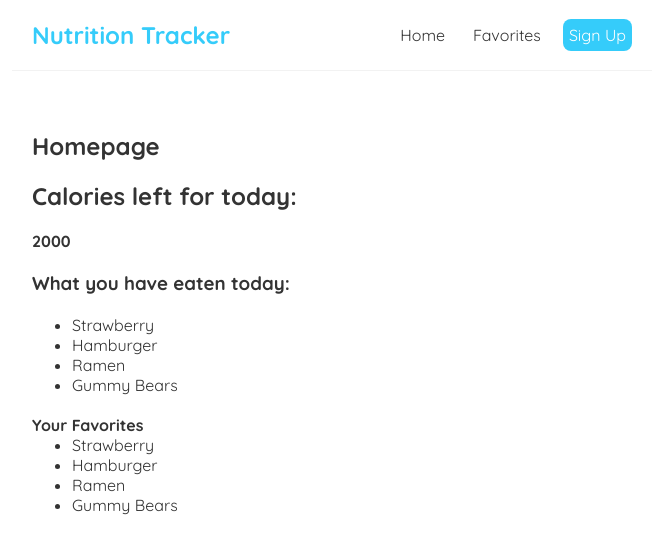
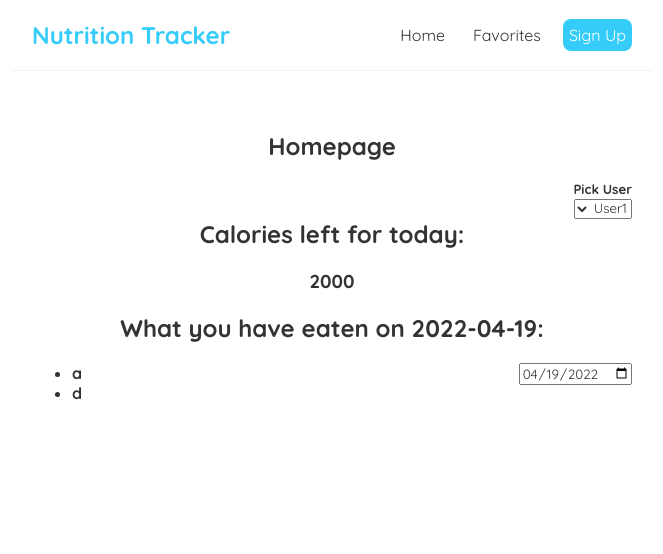
Before and after one commit to jk31768/CS3200-Final-Project, a React (Create React App) app: page /home in a window 1280 px wide. Shown: the top 554 px of the page, without its empty margins (308-971 px from the left). Built offline with nearby package versions, Linux system fonts and the light colour scheme.

Commit message:
Home/Start page

```diff
--- a/src/database/app/routes/db.routes.js
+++ b/src/database/app/routes/db.routes.js
@@ -6,5 +6,7 @@ module.exports = app => {
     router.get("/selectUser/:id", user.select);
     router.post("/insertUserFavMenuItem", user.insertUserFavMenuItem);
     router.get("/getFavoriteMenuItems/:id", user.getFavoriteMenuItems);
+    router.get("/getEatenAllEatenMeals/:id", user.getEatenAllEatenMeals);
+    router.get("getEatenMealsOnDate", user.getEatenAllEatenMealsOnDate);
     app.use('/api',router);
   };
--- a/src/frontend/CreateUser.js
+++ b/src/frontend/CreateUser.js
@@ -25,7 +25,7 @@ const CreateUser = () => {
 
             activity_level_fk:activityLevel,
         }
-        fetch('http://localhost:8080/api/insert', {
+        fetch('http://localhost:8080/api/insertUser', {
             method: 'POST',
             body: JSON.stringify(newUser),
             headers: { 'Content-Type': 'application/json' }
--- a/src/frontend/Home.css
+++ b/src/frontend/Home.css
@@ -0,0 +1,12 @@
+h3 {
+    text-align: center;
+  }
+  h2 {
+    text-align: center;
+  }
+button.cta {
+    padding: 5px;
+    display: flex;
+    max-width: 85px;
+    margin: 0 auto;
+  }
--- a/src/frontend/Home.js
+++ b/src/frontend/Home.js
@@ -1,34 +1,119 @@
-import { useState } from "react";
+import { useEffect, useState } from "react";
+import './Home.css'
+
 
 const Home = () => {
-    const calories = 2000
-    const food_eaten = ['hotdog','hamburger']
+    const [user_id,setUserId] = useState(1);
+    const [calories,setCalories] = useState(2000);
+    const [food_eaten, setFoodEaten] = useState(["a","d"]);
+    const [mealToAdd, setMealToAdd] = useState();
+    const [menu_item_id,setMenuItemId]= useState();
+    const [num_servings,setNumServings]= useState();
+    const []= useState();
+    var today = new Date();
+    var month = (today.getMonth()+1);
+    if (month<10){month = '0'+month}else{month = ''+month}
+    var today_date = today.getFullYear()+'-'+month+'-'+today.getDate();
+    const [date, setDate]= useState(today_date);
+    let handleShowUserMealOnDate = () => {
+        fetch('http://localhost:8080/api/getEatenMealsOnDate', {body:JSON.stringify({user_id:user_id , date:date})})
+        .then(response =>{
+           setFoodEaten(response.data)
+           console.log(food_eaten)
+        })
+    }
+
+    let handleShowUserMeal = () => {
+        fetch('http://localhost:8080/api/getEatenAllEatenMeal/${user_id}')
+        .then(response =>{
+           setFoodEaten(response.data)
+           console.log(food_eaten)
+        })
+    }
+
+    let handleAddUserMeal = () => {
+        const newMealToAdd = {
+            user_id: user_id,
+            menu_item_id: menu_item_id,
+            date: date,
+            num_servings: num_servings,
+        }
+        fetch('http://localhost:8080/api/insertUserFavMenuItem', {
+            method: 'POST',
+            body: JSON.stringify(newMealToAdd),
+            headers: { 'Content-Type': 'application/json' }
+        }).then(res => res.json())
+        .then(json => console.log(json));
+    }
+
+
+
     return (
         <div className="home">
             <h2>Homepage</h2> <br/>
+            <div align='right'>
+                <h5>Pick User</h5>
+                    <select  dir="rtl"  onChange={(event)=>{setUserId(event.target.value)}}>
+                                <option value="1">User1</option>
+                                <option value="2">User2</option>
+                                <option value="3">User3</option>
+
+                    </select>
+            </div>
+
             <h2>Calories left for today:</h2> <br/>
-            <h4>{calories}</h4> <br/>
-            <h3>What you have eaten today:</h3> <br/>
-            <ul>
-                        <li>Strawberry</li>
-                        <li>Hamburger</li>
-                        <li>Ramen</li>
-                        <li>Gummy Bears</li>
-            </ul><br/>
-            <h4>Your Favorites</h4>
-                <div className="favorites">
-                <div>
-                    <ul>
-                        <li>Strawberry</li>
-                        <li>Hamburger</li>
-                        <li>Ramen</li>
-                        <li>Gummy Bears</li>
-                    </ul>
-                </div>
-        </div>
+            <h3>{calories}</h3> <br/>
+
+
+            <h2>What you have eaten on {date}:</h2> <br/>
+
+
+            <div>
+            <input type="date" id="start" name="trip-start" value={date} min="1900-01-01" max="2025-12-31"
+            onChange=  {(event) => {
+                setDate(event.target.value)}}/>
+
+            {food_eaten?.map((val,key)=> {
+                return (
+                    <div>
+                        <ul>
+                            <li><h4>{val}</h4></li>
+                        </ul>
+                    </div>
+                )
+            })}
+            </div>
+
 
         </div>
      );
 }
 
 export default Home;
+
+
+{/* <div>
+<h2>Add Meal</h2> <br/>
+<label> Meal name</label>
+    <select  onChange={(event)=>{setMealToAdd(event.target.value)}}>
+        <option value="1">food1</option>
+        <option value="2">food2</option>
+        <option value="3">food3</option>
+
+    </select>
+
+
+<br/> <br />
+
+
+<label> Menu Id <input type="number" onChange={(event)=>{
+            setMenuItemId(event.target.value)}} /> </label>
+            <br/> <br />
+<label> # of servings <input type="number" onChange={(event)=>{
+            setNumServings(event.target.value)}} /> </label>
+            <br/> <br />
+
+<button onClick= {handleShowUserMeal}>Show Meal</button>
+<button onClick= {handleAddUserMeal}>Add Meal</button>
+</div>
+<br /> */}
--- a/src/frontend/Startpage.js
+++ b/src/frontend/Startpage.js
@@ -1,11 +1,40 @@
+import './Home.css'
+
 const Startpage = () => {
+
+    let handleUsernameInput = () => {
+
+    }
+    // <button className = 'su' href="/signup" style={{
+    //     color:"white",
+    //     backgroundColor: "#35ccfa",
+    //     borderRadius: "8px"
+
+    // }}>Sign Up</button>
+
+
     return (
-        <div className="Startpage">
+        <div className="Startpage" align='center'>
         <h2>Welcome to Nutrition Tracker</h2>
         <h4></h4>
         <h3>For you to live a healthier version of yourself</h3>
+        <br />
+        <br />
+        <br />
+        <label>Username</label>
+        <input type="text" className='start' onChange={handleUsernameInput}/> <br /><br /><br />
+        <div align='center'>
+            <button className = 'cta' href="/home" style={{
+                        color:"white",
+                        backgroundColor: "#35ccfa",
+                        borderRadius: "8px"
 
-    </div>
+                    }}>Let's Get Started</button>
+
+            </div>
+
+        </div>
+
      );
 }
 
--- a/src/index.css
+++ b/src/index.css
@@ -39,6 +39,7 @@ label {
   left: right;
 }
 
+
 input {
   float: right;
 }
```
Also changed, not shown: src/database/app/controllers/nutrition.controller.js (+37 -0 lines), src/database/app/models/user.model.js (+35 -5 lines).
